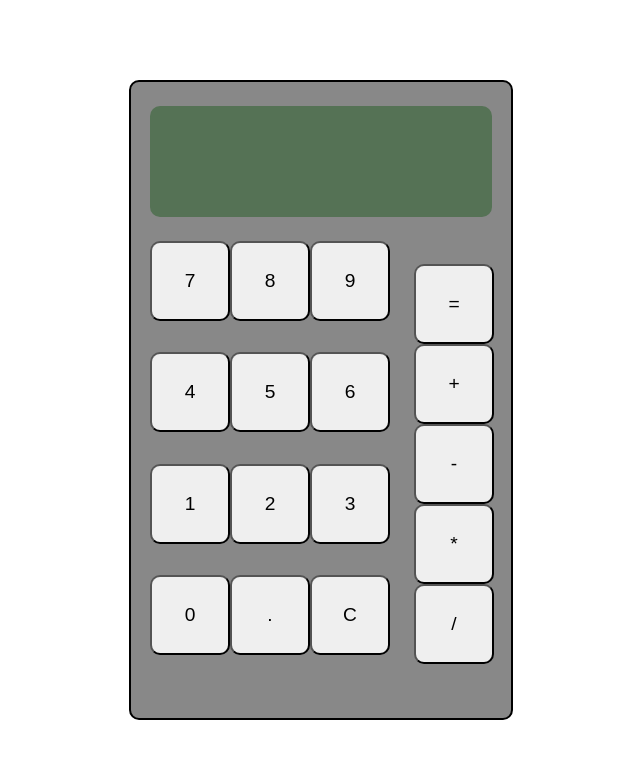
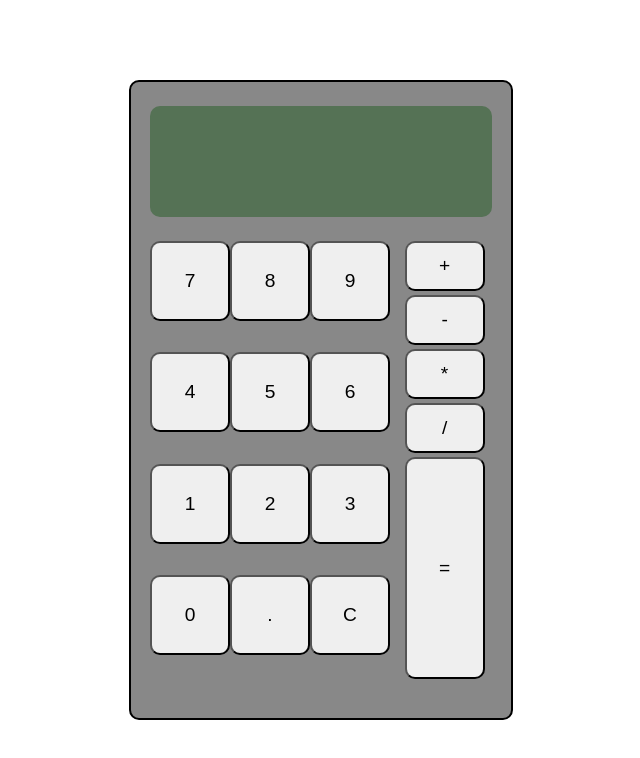
Before and after one commit to juliangcorrea/odin-calculator, a plain HTML site: page index.html in a window 1280 px wide. Shown: the whole page, without its empty margins (319-959 px from the left). Drawn offline with Linux system fonts and the light colour scheme.

Commit message:
Fix final styling of calculator

```diff
--- a/index.html
+++ b/index.html
@@ -29,11 +29,11 @@
                     <div class="clear"><button>C</button></div>
                 </div>
                 <div class="operators-box">
-                    <div class="equal"><button>=</button></div>
                     <div class="operator-1"><button>+</button></div>
                     <div class="operator-2"><button>-</button></div>
                     <div class="operator-3"><button>*</button></div>
                     <div class="operator-4"><button>/</button></div>
+                    <div class="equal"><button>=</button></div>
                 </div>
             </div>
         </div>
--- a/style.css
+++ b/style.css
@@ -70,8 +70,8 @@ body {
     height: 100%;
     flex-wrap: wrap;
     flex-direction: column;
-    align-items: center;
-    justify-content: center;
+    align-items: flex-start;
+    padding-left: 2%;
 }
 
 button {
@@ -79,4 +79,23 @@ button {
     width: 80px;
     border-radius: 10px;
     font-size: larger;
+    cursor: pointer;
 }
+
+button:hover{
+    background-color: rgb(168, 168, 168);
+}
+
+[class^="operator-"]>button{
+    height: 50px;
+    width: 80px;
+    margin-bottom: 5%;
+}
+
+.equal{
+    flex: 1;
+}
+
+.equal button{
+    height: 97%;
+}
```
